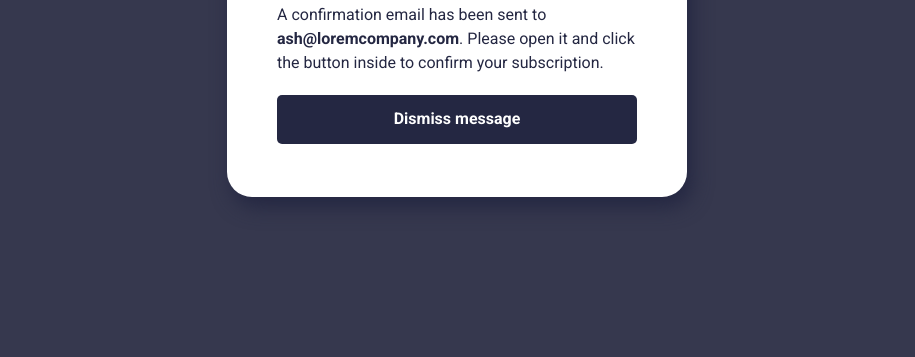
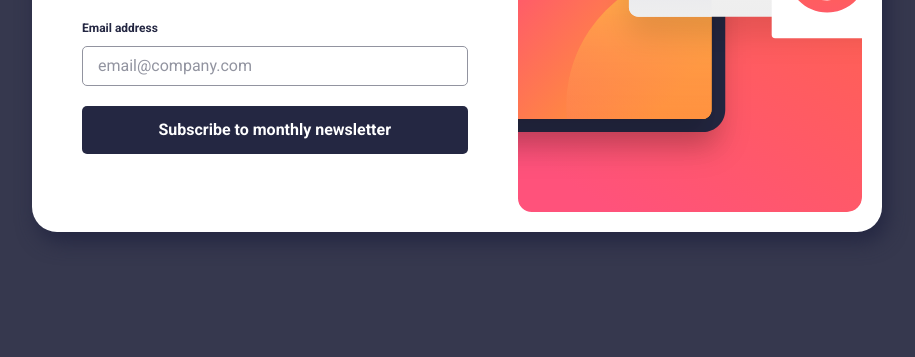
Before and after one commit to PeterCalcina/31-day-newsletter-signup-form-success-message, a plain HTML site: page index.html in a window 1280 px wide. Shown: the part 443-800 px from the top of the page, without its empty margins (183-1098 px from the left). Drawn offline with Linux system fonts and the light colour scheme.

Commit message:
Ajustando clases html

```diff
--- a/index.html
+++ b/index.html
@@ -22,7 +22,7 @@
 
 <body>
 
-    <div class="card__subscribe_container success">
+    <div class="card__subscribe_container">
         <section class="card__info">
             <h1 class="card__info__title">Stay updated!</h1>
             <p class="card__info__description">
@@ -61,7 +61,7 @@
         </div>
     </div>
 
-    <div class="success_message active">
+    <div class="success_message">
         <img src="images/icon-success.svg" alt="Success icon">
         <h2 class="success_message__title">Thanks for subscribing!</h2>
         <p class="success_message__description">
```
